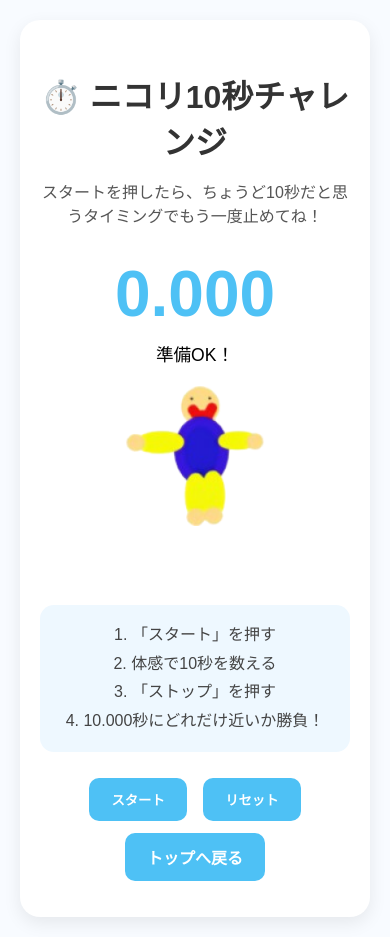
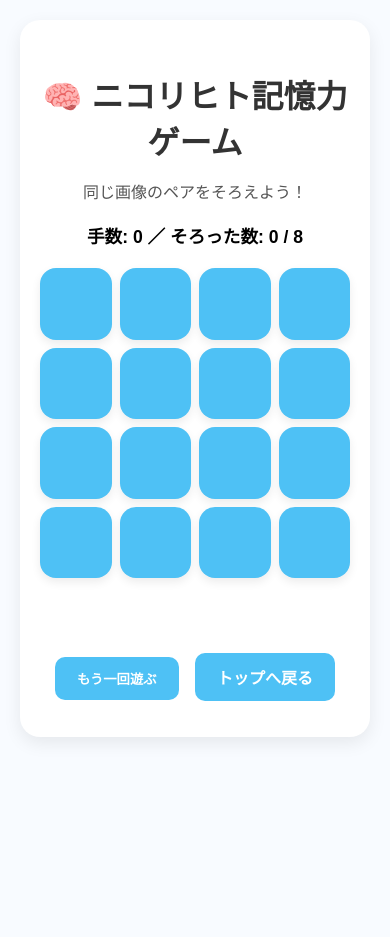
Before and after one commit to nikorihito/koppyblog, a plain HTML site: page kiokuryoku.html in a window 390 px wide. After the commit the page ends 844 px from the top, so only its background shows below. Drawn offline with Linux system fonts and the light colour scheme.

Commit message:
Update kiokuryoku.html

```diff
--- a/kiokuryoku.html
+++ b/kiokuryoku.html
@@ -3,7 +3,7 @@
 <head>
   <meta charset="UTF-8" />
   <meta name="viewport" content="width=device-width, initial-scale=1.0" />
-  <title>ニコリ10秒チャレンジ</title>
+  <title>ニコリヒト記憶力ゲーム</title>
   <style>
     body {
       text-align: center;
@@ -14,7 +14,7 @@
     }
 
     .container {
-      max-width: 700px;
+      max-width: 760px;
       margin: 0 auto;
       background: white;
       border-radius: 20px;
@@ -31,33 +31,64 @@
       color: #555;
     }
 
-    .timer {
-      font-size: 4rem;
+    .info {
+      margin: 20px 0;
+      font-size: 1.1em;
       font-weight: bold;
-      color: #4ec1f5;
-      margin: 30px 0 10px;
     }
 
-    .sub {
-      font-size: 1.1rem;
-      margin-bottom: 20px;
+    .board {
+      display: grid;
+      grid-template-columns: repeat(4, 1fr);
+      gap: 12px;
+      margin-top: 20px;
     }
 
-    .result {
-      font-size: 1.2rem;
-      font-weight: bold;
-      min-height: 2em;
-      margin: 20px 0;
-      color: #333;
-      line-height: 1.8;
+    .card {
+      aspect-ratio: 1 / 1;
+      border: none;
+      border-radius: 16px;
+      cursor: pointer;
+      background: #4ec1f5;
+      transition: transform 0.2s, background 0.2s;
+      box-shadow: 0 4px 10px rgba(0,0,0,0.08);
+      position: relative;
+      overflow: hidden;
+      padding: 0;
     }
 
-    .result-image {
-      width: 140px;
-      height: 140px;
+    .card:hover {
+      transform: scale(1.03);
+    }
+
+    .card img {
+      width: 100%;
+      height: 100%;
       object-fit: contain;
       display: block;
-      margin: 14px auto 20px;
+      opacity: 0;
+      transition: opacity 0.2s;
+      background: white;
+    }
+
+    .card.open,
+    .card.matched {
+      background: #ffffff;
+      border: 2px solid #4ec1f5;
+    }
+
+    .card.open img,
+    .card.matched img {
+      opacity: 1;
+    }
+
+    .card.matched {
+      background: #dff6ff;
+      cursor: default;
+    }
+
+    .buttons {
+      margin-top: 20px;
     }
 
     .button {
@@ -73,133 +104,146 @@
       margin: 6px;
     }
 
-    .guide {
-      background: #eef8ff;
-      border-radius: 14px;
-      padding: 16px;
-      margin: 20px auto;
-      max-width: 520px;
-      color: #444;
-      line-height: 1.8;
+    .message {
+      margin-top: 20px;
+      font-size: 1.2em;
+      font-weight: bold;
+      color: #2d7d46;
+      min-height: 1.5em;
+    }
+
+    @media (max-width: 600px) {
+      .board {
+        gap: 8px;
+      }
     }
   </style>
 </head>
 <body>
   <div class="container">
-    <h1>⏱️ ニコリ10秒チャレンジ</h1>
-    <p>スタートを押したら、ちょうど10秒だと思うタイミングでもう一度止めてね！</p>
+    <h1>🧠 ニコリヒト記憶力ゲーム</h1>
+    <p>同じ画像のペアをそろえよう！</p>
 
-    <div class="timer" id="timer">0.000</div>
-    <div class="sub" id="status">準備OK！</div>
-
-    <img id="resultImage" class="result-image" src="ニコリヒト.png" alt="結果画像">
-
-    <div class="result" id="result"></div>
-
-    <div class="guide">
-      1. 「スタート」を押す<br>
-      2. 体感で10秒を数える<br>
-      3. 「ストップ」を押す<br>
-      4. 10.000秒にどれだけ近いか勝負！
+    <div class="info">
+      手数: <span id="moves">0</span>
+      ／ そろった数: <span id="matchedCount">0</span> / 8
     </div>
 
-    <button class="button" id="startStopButton">スタート</button>
-    <button class="button" id="resetButton">リセット</button>
-    <a href="index.html" class="button">トップへ戻る</a>
+    <div class="board" id="board"></div>
+
+    <div class="message" id="message"></div>
+
+    <div class="buttons">
+      <button class="button" id="restartButton">もう一回遊ぶ</button>
+      <a href="index.html" class="button">トップへ戻る</a>
+    </div>
   </div>
 
   <script>
-    const timerEl = document.getElementById("timer");
-    const statusEl = document.getElementById("status");
-    const resultEl = document.getElementById("result");
-    const resultImage = document.getElementById("resultImage");
-    const startStopButton = document.getElementById("startStopButton");
-    const resetButton = document.getElementById("resetButton");
+    const imageFiles = [
+      "カラフルヒト.png",
+      "ぐるぐる君.png",
+      "すやすやヒト.png",
+      "つるつる君.png",
+      "ニコリヒト.png",
+      "ノリノリヒト.png",
+      "バタバタ君.png",
+      "モノクロ君.png"
+    ];
 
-    let startTime = null;
-    let timerInterval = null;
-    let running = false;
+    const board = document.getElementById("board");
+    const movesEl = document.getElementById("moves");
+    const matchedCountEl = document.getElementById("matchedCount");
+    const messageEl = document.getElementById("message");
+    const restartButton = document.getElementById("restartButton");
 
-    function formatTime(ms) {
-      return (ms / 1000).toFixed(3);
+    let openedCards = [];
+    let moves = 0;
+    let matchedPairs = 0;
+    let lockBoard = false;
+
+    function shuffle(array) {
+      const arr = [...array];
+      for (let i = arr.length - 1; i > 0; i--) {
+        const j = Math.floor(Math.random() * (i + 1));
+        [arr[i], arr[j]] = [arr[j], arr[i]];
+      }
+      return arr;
     }
 
-    function startGame() {
-      startTime = Date.now();
-      running = true;
-      startStopButton.textContent = "ストップ";
-      statusEl.textContent = "10秒を狙って止めて！";
-      resultEl.textContent = "";
-      resultImage.src = "ニコリヒト.png";
+    function createGame() {
+      const pairImages = shuffle([...imageFiles, ...imageFiles]);
+      board.innerHTML = "";
+      openedCards = [];
+      moves = 0;
+      matchedPairs = 0;
+      lockBoard = false;
+      messageEl.textContent = "";
+      movesEl.textContent = moves;
+      matchedCountEl.textContent = matchedPairs;
 
-      timerInterval = setInterval(() => {
-        const elapsed = Date.now() - startTime;
-        timerEl.textContent = formatTime(elapsed);
-      }, 10);
+      pairImages.forEach((fileName, index) => {
+        const button = document.createElement("button");
+        button.className = "card";
+        button.dataset.image = fileName;
+        button.dataset.index = index;
+
+        const img = document.createElement("img");
+        img.src = fileName;
+        img.alt = "カード画像";
+
+        button.appendChild(img);
+        button.addEventListener("click", () => openCard(button));
+
+        board.appendChild(button);
+      });
     }
 
-    function stopGame() {
-      clearInterval(timerInterval);
-      running = false;
+    function openCard(card) {
+      if (lockBoard) return;
+      if (card.classList.contains("open")) return;
+      if (card.classList.contains("matched")) return;
+      if (openedCards.length >= 2) return;
 
-      const elapsed = Date.now() - startTime;
-      const diff = Math.abs(elapsed - 10000);
+      card.classList.add("open");
+      openedCards.push(card);
 
-      timerEl.textContent = formatTime(elapsed);
-      startStopButton.textContent = "もう一回";
-      statusEl.textContent = "結果発表！";
-
-      let rank = "";
-      let imageName = "";
-
-      if (diff <= 100) {
-        rank = "神タイミング！";
-        imageName = "ニコリヒト.png";
-      } else if (diff <= 300) {
-        rank = "すごい！";
-        imageName = "ノリノリヒト.png";
-      } else if (diff <= 700) {
-        rank = "おしい！";
-        imageName = "カラフルヒト.png";
-      } else if (diff <= 1500) {
-        rank = "なかなか！";
-        imageName = "バタバタ君.png";
-      } else if (elapsed < 10000) {
-        rank = "早すぎた！";
-        imageName = "ぐるぐる君.png";
-      } else {
-        rank = "遅すぎた！";
-        imageName = "すやすやヒト.png";
+      if (openedCards.length === 2) {
+        moves++;
+        movesEl.textContent = moves;
+        checkMatch();
       }
-
-      resultImage.src = imageName;
-      resultEl.textContent =
-        `${formatTime(elapsed)}秒でストップ！ 10秒との差は ${(diff / 1000).toFixed(3)}秒。 ${rank}`;
     }
 
-    function resetGame() {
-      clearInterval(timerInterval);
-      running = false;
-      startTime = null;
-      timerEl.textContent = "0.000";
-      statusEl.textContent = "準備OK！";
-      resultEl.textContent = "";
-      resultImage.src = "ニコリヒト.png";
-      startStopButton.textContent = "スタート";
+    function checkMatch() {
+      const [first, second] = openedCards;
+
+      if (first.dataset.image === second.dataset.image) {
+        first.classList.remove("open");
+        second.classList.remove("open");
+        first.classList.add("matched");
+        second.classList.add("matched");
+        openedCards = [];
+        matchedPairs++;
+        matchedCountEl.textContent = matchedPairs;
+
+        if (matchedPairs === imageFiles.length) {
+          messageEl.textContent = `クリア！ 手数は ${moves} 回だったよ！`;
+        }
+      } else {
+        lockBoard = true;
+        setTimeout(() => {
+          first.classList.remove("open");
+          second.classList.remove("open");
+          openedCards = [];
+          lockBoard = false;
+        }, 800);
+      }
     }
 
-    startStopButton.addEventListener("click", () => {
-      if (!running && startStopButton.textContent === "スタート") {
-        startGame();
-      } else if (running) {
-        stopGame();
-      } else {
-        resetGame();
-        startGame();
-      }
-    });
+    restartButton.addEventListener("click", createGame);
 
-    resetButton.addEventListener("click", resetGame);
+    createGame();
   </script>
 </body>
 </html>
```
